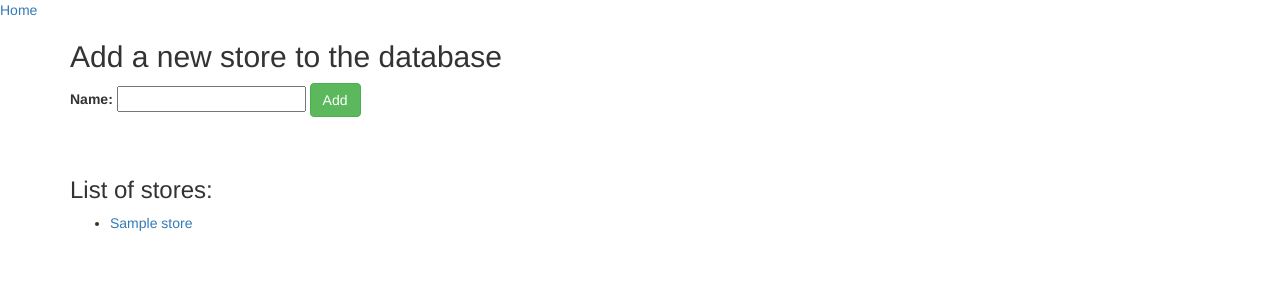
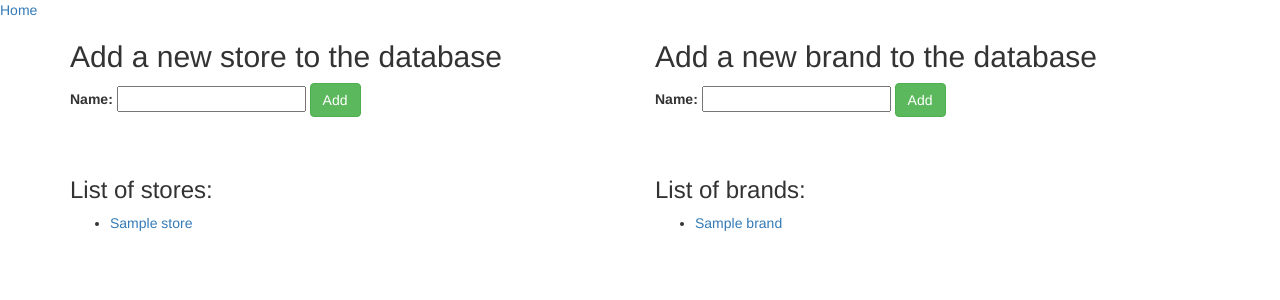
Before and after one commit to Xesme/shoes, a PHP site: template views/index.html.twig in a window 1280 px wide. Shown: the top 300 px of the page. Run offline with PHP 8.4, Linux system fonts and the light colour scheme; the template is opened without the code that fills it: most values are stand-ins (such as "Sample title", 1, 10 or a date in 2020); some libraries are stand-ins or nearby versions.

Commit message:
add brands to viewx/ html to index, apps/ twig route, src/ add find getByBrandId() function

```diff
--- a/views/base.html.twig
+++ b/views/base.html.twig
@@ -12,9 +12,10 @@
         <a href="/">Home</a>
         {% endblock %}
         <div class="container">
-
-            {% block page %}
-            {% endblock %}
+            <div class="row">
+                {% block page %}
+                {% endblock %}
+            </div>
         </div>
     </body>
 </html>
--- a/views/index.html.twig
+++ b/views/index.html.twig
@@ -1,8 +1,10 @@
 {% extends 'base.html.twig' %}
 
     {% block page %}
+    <div class="col-md-6">
+
         <h2>Add a new store to the database</h2>
-    <form class action="/add/store" method="post">
+        <form action="/add/store" method="post">
             <label for="name">Name:</label>
             <input type="text" name="name" required>
             <button class="btn btn-success" type="submit"> Add </button>
@@ -17,5 +19,23 @@
             {% endfor %}
         </ul>
         {% endif %}
-
+    </div>
+    <div class="col-md-6">
+        <h2>Add a new brand to the database</h2>
+        <form action="/add/brand" method="post">
+            <label for="brand_name">Name:</label>
+            <input type="text" name="brand_name" required>
+            <button class="btn btn-success" type="submit"> Add </button>
+        </form>
+        <br>
+        <br>
+        <h3>List of brands:</h3>
+        {% if brands is not empty %}
+        <ul>
+            {% for brand in brands %}
+            <li><a href="/brand/{{brand.getId}}">{{ brand.getName }}</a></li>
+            {% endfor %}
+        </ul>
+        {% endif %}
+    </div>
 {% endblock %}
```
Also changed, not shown: app/app.php (+16 -6 lines), src/Brand.php (+12 -0 lines), src/Store.php (+3 -5 lines), views/brand.html.twig (added, +16 -0 lines), README.MD. Lines whose indentation alone changed are shown as unchanged.
